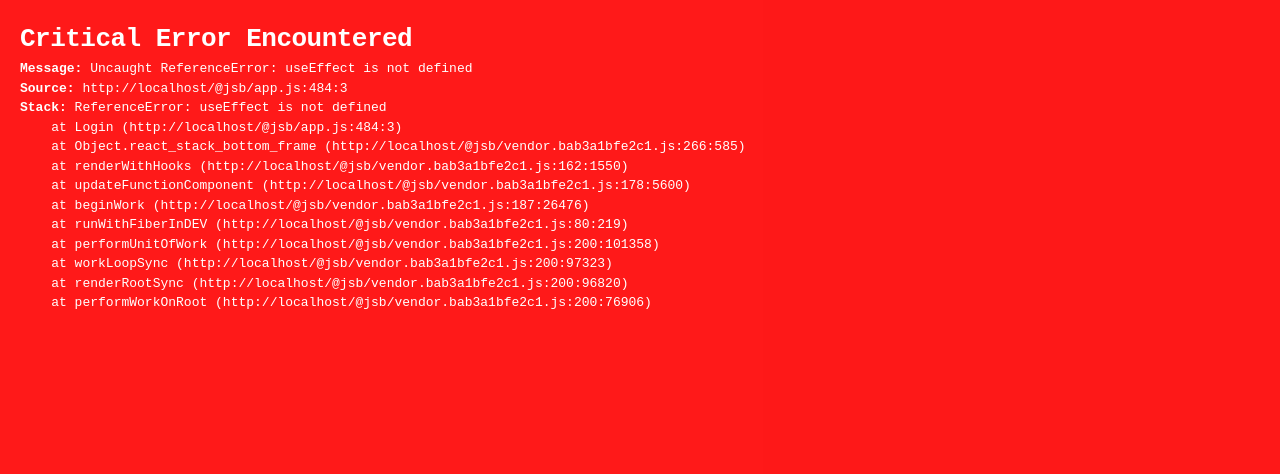
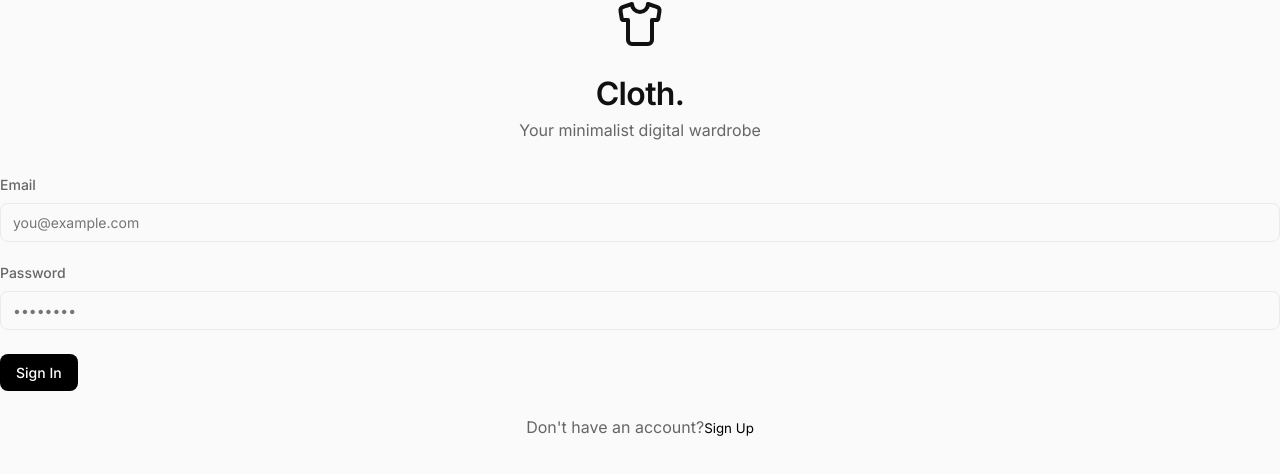
Before and after one commit to kmilin12/cloth-ai, a React (Vite) app: page /login in a window 1280 px wide. Shown: the top 474 px of the page. Built offline with nearby package versions, Linux system fonts and the light colour scheme; no server answers.

Commit message:
Fix: Missing useEffect import and missing state variables in Login.jsx

```diff
--- a/src/pages/Login.jsx
+++ b/src/pages/Login.jsx
@@ -1,4 +1,4 @@
-import { useState } from 'react';
+import { useState, useEffect } from 'react';
 import { useAuth } from '../context/AuthContext';
 import { useNavigate, Navigate } from 'react-router-dom';
 import { Shirt } from 'lucide-react';
@@ -8,6 +8,8 @@ export default function Login() {
   const [password, setPassword] = useState('');
   const [isSignUp, setIsSignUp] = useState(false);
   const [successMessage, setSuccessMessage] = useState(null);
+  const [error, setError] = useState(null);
+  const [loading, setLoading] = useState(false);
   const { signIn, signUp, user } = useAuth();
   const navigate = useNavigate();
 
```
